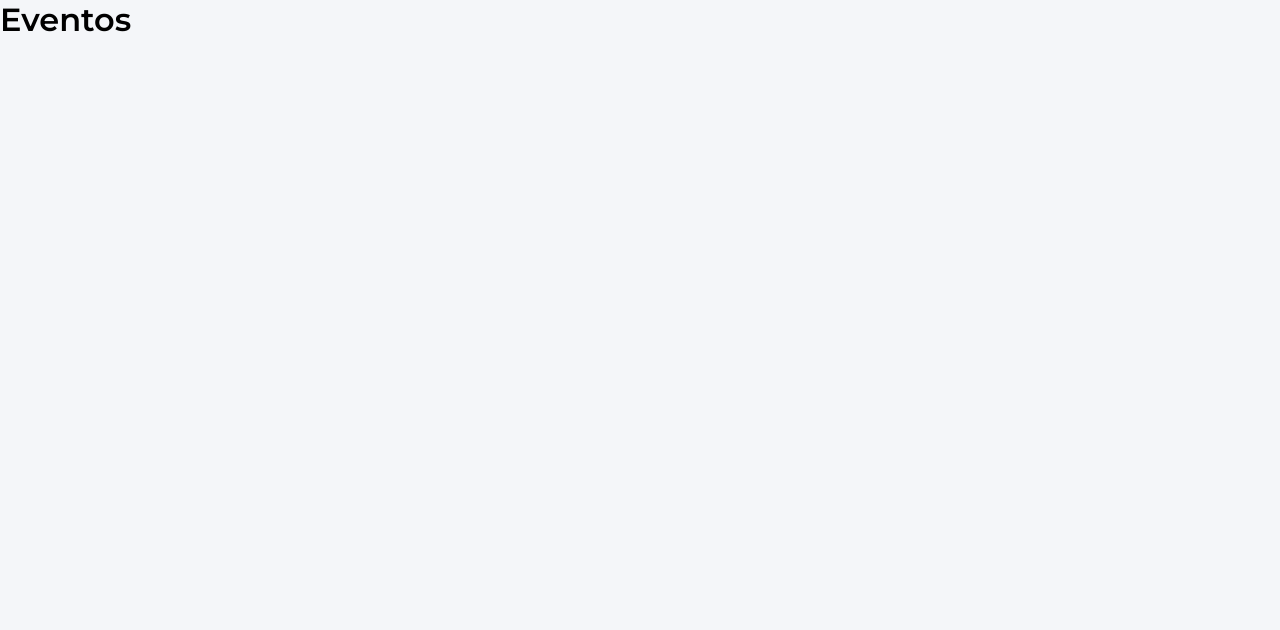
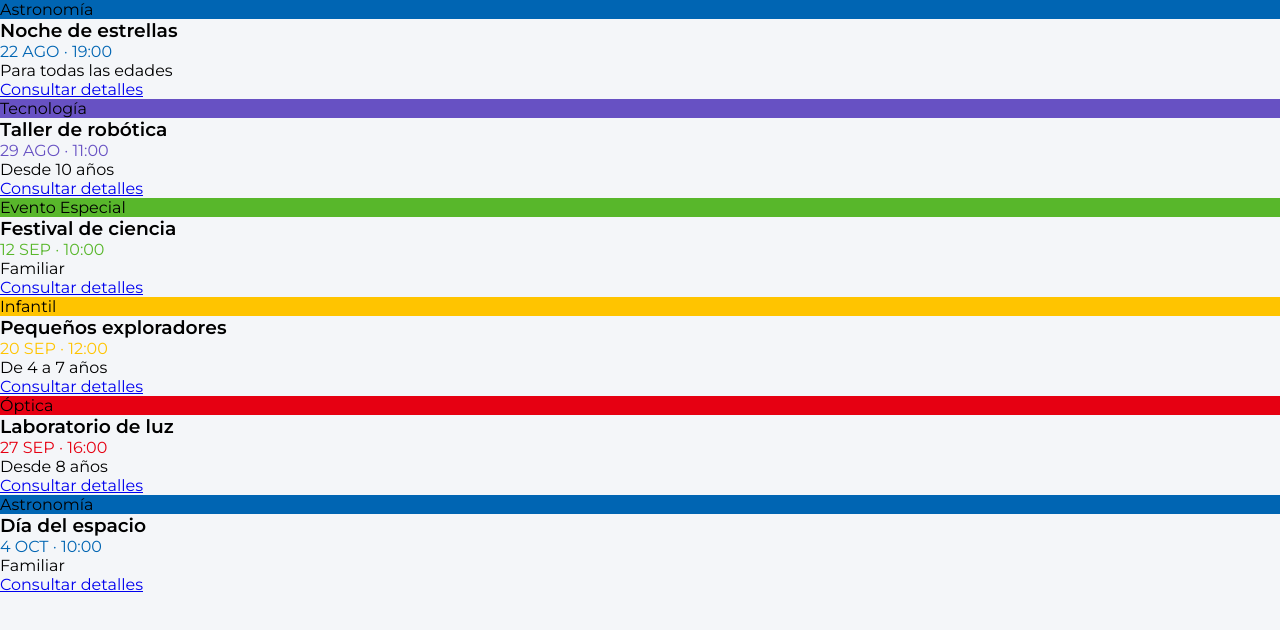
Before and after one commit to doublerre/sizz-app, a React (Vite) app: page /eventos in a window 1280 px wide. Shown: the top 630 px of the page. Built offline with nearby package versions, Linux system fonts and the light colour scheme; the HTML template or start-up script is replaced by a standard one.

Commit message:
Tarjetas - Event Page

```diff
--- a/src/index.css
+++ b/src/index.css
@@ -7,10 +7,12 @@
   --brand-green: #58b72b;
   --brand-yellow: #ffc400;
   --brand-red: #e60012;
+  --brand-purple: #6751C3;
   --neutral-ink: #172536;
   --neutral-canvas: #F4f8fb;
   --neutral-surface: #ffffff;
   --neutral-border: #d7e1e8;
+
   /* X */
   --brand-blue-soft: #EAF4FC;
   /* X */
--- a/src/pages/public/EventsPage.tsx
+++ b/src/pages/public/EventsPage.tsx
@@ -1,7 +1,82 @@
+import { Link } from "react-router-dom";
+
+// Datos temporales, mientras no existe el endpoint de eventos
+const events = [
+    {
+        id: 1,
+        category: "Astronomía",
+        color: "var(--brand-blue)",
+        title: "Noche de estrellas",
+        date: "22 AGO",
+        time: "19:00",
+        audience: "Para todas las edades"
+    },
+    {
+        id: 2,
+        category: "Tecnología",
+        color: "var(--brand-purple)",
+        title: "Taller de robótica",
+        date: "29 AGO",
+        time: "11:00",
+        audience: "Desde 10 años"
+    },
+    {
+        id: 3,
+        category: "Evento Especial",
+        color: "var(--brand-green)",
+        title: "Festival de ciencia",
+        date: "12 SEP",
+        time: "10:00",
+        audience: "Familiar"
+    },
+    {
+        id: 4,
+        category: "Infantil",
+        color: "var(--brand-yellow)",
+        title: "Pequeños exploradores",
+        date: "20 SEP",
+        time: "12:00",
+        audience: "De 4 a 7 años"
+    },
+    {
+        id: 5,
+        category: "Óptica",
+        color: "var(--brand-red)",
+        title: "Laboratorio de luz",
+        date: "27 SEP",
+        time: "16:00",
+        audience: "Desde 8 años"
+    },
+    {
+        id: 6,
+        category: "Astronomía",
+        color: "var(--brand-blue)",
+        title: "Día del espacio",
+        date: "4 OCT",
+        time: "10:00",
+        audience: "Familiar"
+    }
+];
+
 export default function EventsPage() {
     return (
 
-        <h1>Eventos</h1>
+        <div className="events-grid">
+            {events.map((event) => (
+                <article className="event-card" key={event.id}>
+                    <div className="event-banner" style={{ backgroundColor: event.color }}>
+                        <span className="event-category">{event.category}</span>
+                    </div>
+                    <div className="event-body">
+                        <h3>{event.title}</h3>
+                        <p className="event-date" style={{ color: event.color }}>{event.date} · {event.time}</p>
+                        <p className="audience">{event.audience}</p>
+                        <Link to={"/eventos/" + event.id}>Consultar detalles </Link>
+
+                    </div>
+                </article>
+            ))}
+        </div>
 
     )
 }
```
